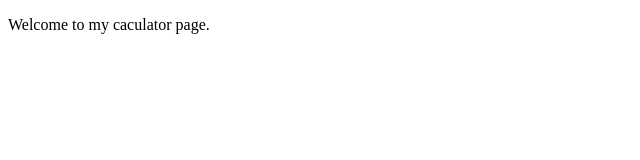
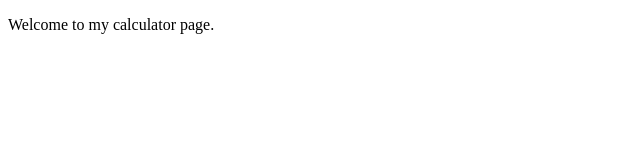
Before and after one commit to Cat-07758/CatAckerman.github.io, a plain HTML site: page index.html in a window 1280 px wide. Shown: the full height of the page, 0-640 px from the left. Drawn offline with Linux system fonts and the light colour scheme.

Commit message:
added calculator

```diff
--- a/index.html
+++ b/index.html
@@ -5,6 +5,6 @@
     <title>title</title>
 </head>
 <body>
-    <p>Welcome to my caculator page.</p>
+    <p>Welcome to my calculator page.</p>
 </body>
 </html>
```
